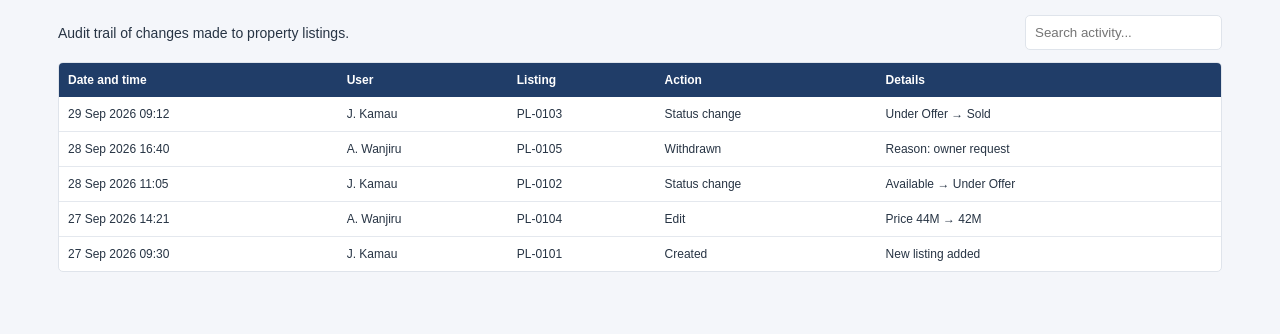
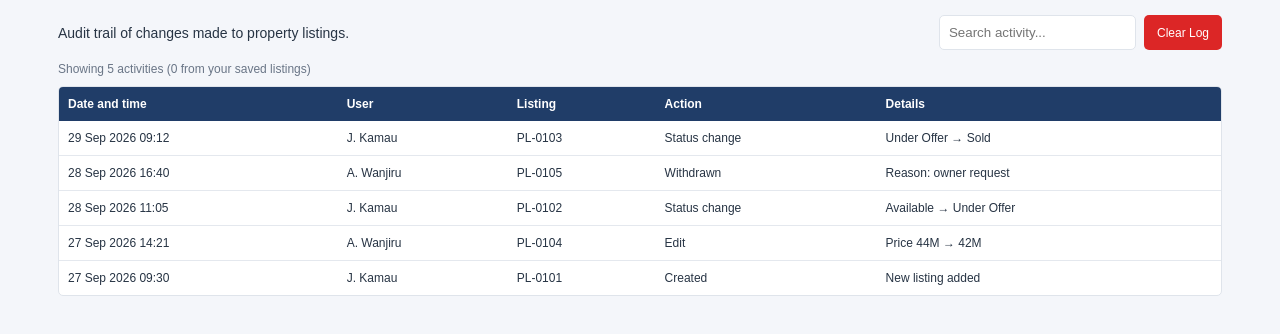
Before and after one commit to kipsangv36-hub/real-estate, a plain HTML site: page activity-log.html in a window 1280 px wide. Shown: the part 108-442 px from the top of the page. Drawn offline with Linux system fonts and the light colour scheme.

Commit message:
Enhance activity log with search and clear log functionality
Added a search input and clear log button to the activity log page. Updated the rendering logic to include demo data and handle user interactions.

```diff
--- a/activity-log.html
+++ b/activity-log.html
@@ -9,12 +9,56 @@ a{text-decoration:none;color:inherit}.topbar{background:var(--navy);color:white;
 .stats{display:grid;grid-template-columns:repeat(6,minmax(100px,1fr));gap:12px;margin-bottom:18px}.stat{background:white;border:1px solid var(--border);border-radius:7px;padding:16px 10px;text-align:center}.stat strong{display:block;font-size:23px;color:var(--navy);margin-bottom:6px}.stat span{font-size:12px;color:var(--muted)}
 .alert{background:#fff3cd;border:1px solid #ead58a;border-radius:5px;padding:10px 12px;margin:12px 0 18px;color:#715b18;font-size:12px}
 .table-wrap{overflow-x:auto;background:white;border:1px solid var(--border);border-radius:5px}table{border-collapse:collapse;width:100%;min-width:680px;font-size:12px}th{background:var(--navy);color:white;text-align:left;padding:10px 9px}td{padding:10px 9px;border-bottom:1px solid #e4e8ee}tr:last-child td{border-bottom:0}
-.badge{display:inline-block;padding:4px 8px;border-radius:12px;font-size:11px;background:#e7f2e8;color:#386842}.offer{background:#fff0cc;color:#785e13}.sold{background:#f8dfe1;color:#8b3338}.withdrawn{background:#e7e7e7;color:#555}.stale{background:#fff0d9;color:#8b5a13}
+.badge{display:inline-block;padding:4px 8px;border-radius:12px;font-size:11px;background:#e7f2e8;color:#386842}.offer{background:#fff0cc;color:#785e13}.sold{background:#f8dfe1;color:#8b3338}.withdrawn{background:#e7e7e7;color:#555}.stale{background:#fff0d9;color:#8b5a13}.newbadge{background:#dbeafe;color:#1e40af}
 button,.button{display:inline-block;border:0;border-radius:5px;background:var(--blue);color:white;padding:9px 13px;cursor:pointer;font-size:12px}.secondary{background:#eef2f7;color:#24364b;border:1px solid var(--border)}
 .toolbar{display:flex;gap:10px;justify-content:space-between;align-items:center;margin-bottom:12px;flex-wrap:wrap}.toolbar input{padding:9px;border:1px solid var(--border);border-radius:5px}
 .panel{background:white;border:1px solid var(--border);border-radius:7px;padding:16px;margin-bottom:18px}.form-grid{display:grid;grid-template-columns:repeat(4,minmax(0,1fr));gap:14px}.field{display:flex;flex-direction:column;gap:6px}.field label,.login-container label{font-size:12px;color:var(--muted)}.field input,.field select{padding:10px;border:1px solid var(--border);border-radius:5px;background:#fafbfe;font:inherit}.actions{display:flex;gap:8px;margin-top:16px;flex-wrap:wrap}
 .report-stats{display:grid;grid-template-columns:repeat(3,1fr);gap:12px;margin-bottom:20px}.bar-row{display:grid;grid-template-columns:100px 1fr 35px;gap:10px;align-items:center;margin:10px 0;font-size:12px}.bar-track{height:14px;background:#edf0f4;border-radius:3px;overflow:hidden}.bar{height:100%;background:#86b66b}.offerbar{background:#e7c45e}.soldbar{background:#df777b}.withdrawnbar{background:#aaa}
 .login-container{width:90%;max-width:380px;margin:10vh auto;background:white;padding:30px 24px;border-radius:8px;box-shadow:0 4px 15px #00000012}.login-container h1{text-align:center;color:#29445f;margin-bottom:8px}.subtitle{text-align:center;color:#7b8490;font-size:13px;margin-bottom:25px}.login-container form{display:flex;flex-direction:column;gap:8px}.login-container input{padding:11px;margin-bottom:10px;border:1px solid var(--border);border-radius:7px;background:#f7f8fc}.login-container button{padding:12px;font-size:15px}
 @media(max-width:900px){.stats{grid-template-columns:repeat(3,1fr)}.form-grid{grid-template-columns:repeat(2,1fr)}}@media(max-width:560px){.container{padding:0 10px}.stats{grid-template-columns:repeat(2,1fr)}.form-grid,.report-stats{grid-template-columns:1fr}.search{width:100%}}
-
-</style></head><body><header class="topbar"><a class="brand" href="dashboard.html">PropertyTrack</a><nav class="nav"><a class="" href="dashboard.html">Dashboard</a><a class="" href="listings.html">Listings</a><a class="active" href="activity-log.html">Activity Log</a><a class="" href="reports.html">Reports</a></nav><input class="search" placeholder="Search..."><span class="user">J. Kamau · <a href="login.html">Logout</a></span></header><main class="container"><h1>Listing Activity Log</h1><div class="toolbar"><p>Audit trail of changes made to property listings.</p><input placeholder="Search activity..."></div><div class="table-wrap"><table><tr><th>Date and time</th><th>User</th><th>Listing</th><th>Action</th><th>Details</th></tr><tr><td>29 Sep 2026 09:12</td><td>J. Kamau</td><td>PL-0103</td><td>Status change</td><td>Under Offer → Sold</td></tr><tr><td>28 Sep 2026 16:40</td><td>A. Wanjiru</td><td>PL-0105</td><td>Withdrawn</td><td>Reason: owner request</td></tr><tr><td>28 Sep 2026 11:05</td><td>J. Kamau</td><td>PL-0102</td><td>Status change</td><td>Available → Under Offer</td></tr><tr><td>27 Sep 2026 14:21</td><td>A. Wanjiru</td><td>PL-0104</td><td>Edit</td><td>Price 44M → 42M</td></tr><tr><td>27 Sep 2026 09:30</td><td>J. Kamau</td><td>PL-0101</td><td>Created</td><td>New listing added</td></tr></table></div></main></body></html>
+</style></head><body><header class="topbar"><a class="brand" href="dashboard.html">PropertyTrack</a><nav class="nav"><a class="" href="dashboard.html">Dashboard</a><a class="" href="listings.html">Listings</a><a class="active" href="activity-log.html">Activity Log</a><a class="" href="reports.html">Reports</a></nav><input class="search" placeholder="Search..."><span class="user">J. Kamau · <a href="login.html">Logout</a></span></header><main class="container"><h1>Listing Activity Log</h1><div class="toolbar"><p>Audit trail of changes made to property listings.</p><div style="display:flex;gap:8px"><input id="searchBox" placeholder="Search activity..."><button onclick="clearLog()" style="background:#dc2626">Clear Log</button></div></div><p id="count" style="font-size:12px;color:#697586;margin-bottom:10px"></p><div class="table-wrap"><table><tr><th>Date and time</th><th>User</th><th>Listing</th><th>Action</th><th>Details</th></tr><tbody id="logBody"></tbody></table></div><p id="emptyMsg" style="display:none;margin-top:12px;font-size:13px">No activity found.</p></main>
+<script>
+var demo = [
+  {date:'29 Sep 2026 09:12', user:'J. Kamau', listing:'PL-0103', action:'Status change', details:'Under Offer → Sold'},
+  {date:'28 Sep 2026 16:40', user:'A. Wanjiru', listing:'PL-0105', action:'Withdrawn', details:'Reason: owner request'},
+  {date:'28 Sep 2026 11:05', user:'J. Kamau', listing:'PL-0102', action:'Status change', details:'Available → Under Offer'},
+  {date:'27 Sep 2026 14:21', user:'A. Wanjiru', listing:'PL-0104', action:'Edit', details:'Price 44M → 42M'},
+  {date:'27 Sep 2026 09:30', user:'J. Kamau', listing:'PL-0101', action:'Created', details:'New listing added'}
+];
+function render(filter){
+  var currentUser = localStorage.getItem('loggedInUser') || 'J. Kamau';
+  var loginTime = localStorage.getItem('loginTime') || '';
+  var saved = JSON.parse(localStorage.getItem('properties') || '[]');
+  var all = [];
+  if(loginTime){
+    all.push({date: loginTime, user: currentUser, listing:'-', action:'Login', details:'User logged in to PropertyTrack', isNew:true});
+  }
+  saved.slice().reverse().forEach(function(p, i){
+    all.push({date: p.created || 'Just now', user: currentUser, listing: 'NEW-' + (saved.length - i), action:'Created', details:'New listing added: ' + p.title + ' in ' + p.location + ' - KES ' + (p.price||'') + ' (' + (p.plot||'') + ') - Status: ' + p.status, isNew:true});
+  });
+  demo.forEach(function(d){ all.push(d); });
+  if(filter){
+    var f = filter.toLowerCase();
+    all = all.filter(function(r){ return (r.date+' '+r.user+' '+r.listing+' '+r.action+' '+r.details).toLowerCase().includes(f); });
+  }
+  document.getElementById('count').textContent = 'Showing ' + all.length + ' activities (' + saved.length + ' from your saved listings)';
+  document.getElementById('emptyMsg').style.display = all.length ? 'none' : 'block';
+  var tbody = document.getElementById('logBody');
+  tbody.innerHTML = '';
+  all.forEach(function(r){
+    var tr = document.createElement('tr');
+    var extra = r.isNew ? ' <span class="badge newbadge">NEW</span>' : '';
+    tr.innerHTML = '<td>'+r.date+'</td><td>'+r.user+'</td><td>'+r.listing+'</td><td>'+r.action+extra+'</td><td>'+r.details+'</td>';
+    tbody.appendChild(tr);
+  });
+}
+function clearLog(){
+  if(!confirm('Clear your saved activity? This will delete your saved properties from the log. Demo rows will stay.')) return;
+  localStorage.removeItem('properties');
+  render(document.getElementById('searchBox').value);
+  alert('Your saved activity cleared.');
+}
+document.getElementById('searchBox').addEventListener('input', function(){ render(this.value); });
+render('');
+</script>
+</body></html>
```
